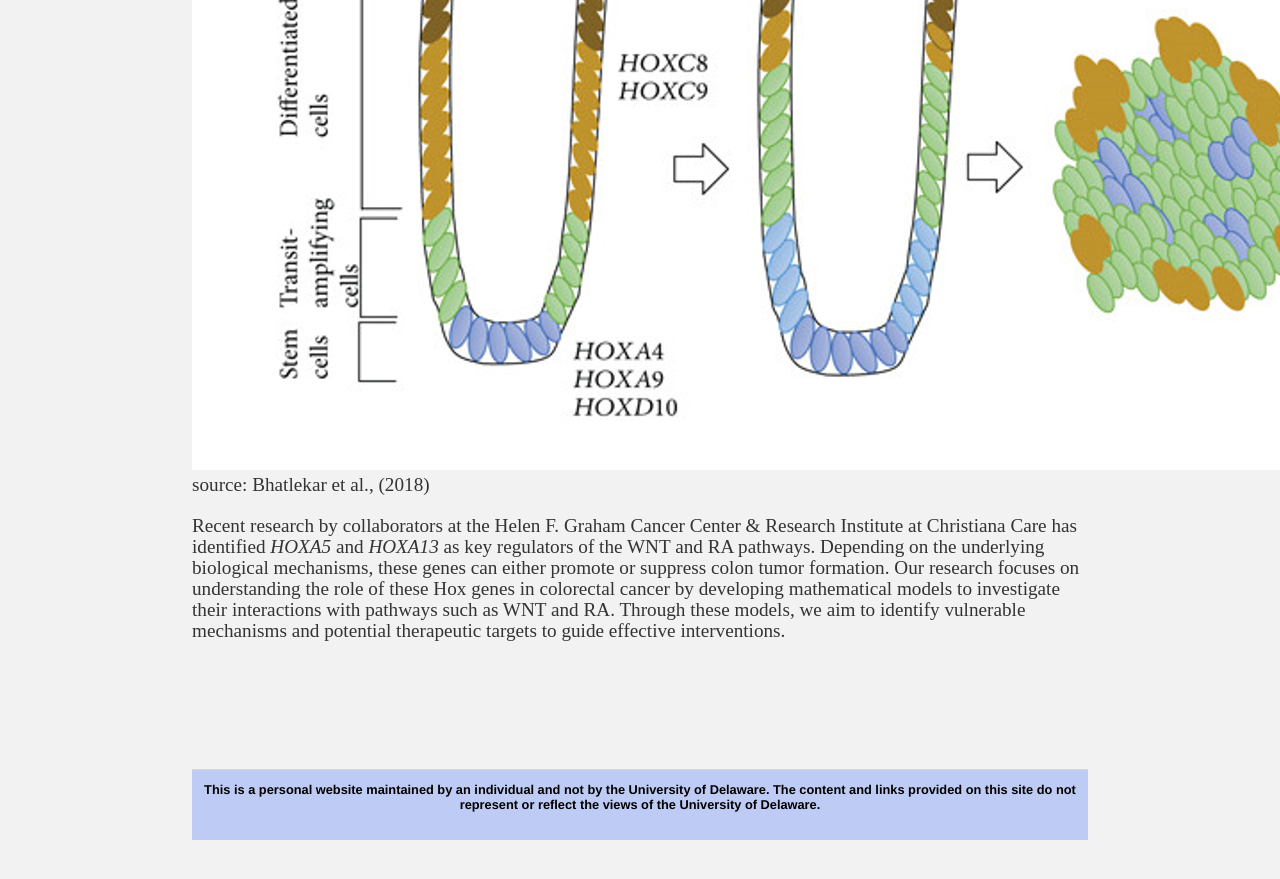
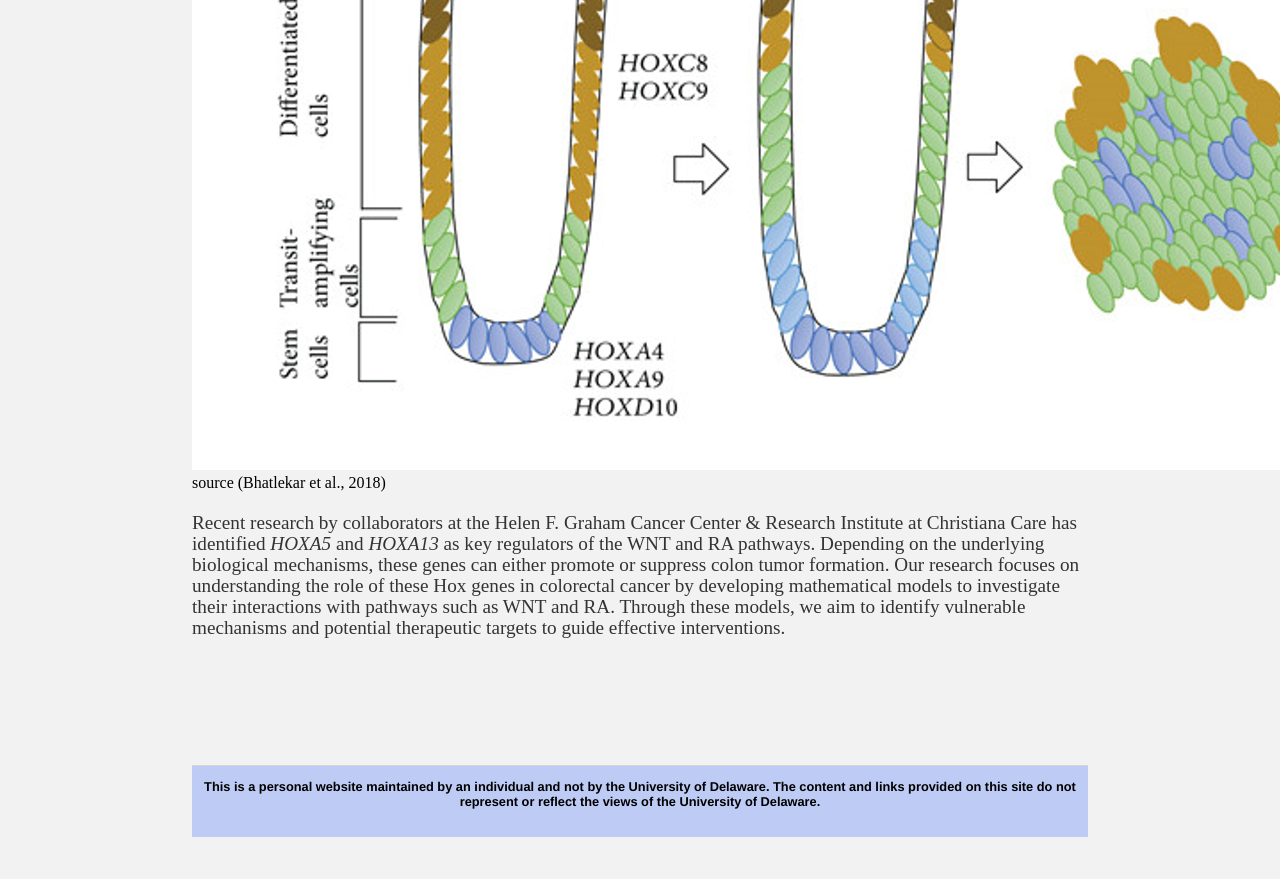
Before and after one commit to kataboh/kataboh.github.io, a Jekyll site: the page built from research.html, in a window 1280 px wide and 900 px high, scrolled down 729 px. Shown: the top 879 px of the window. Built offline with Jekyll 4.4.1, drawn with Linux system fonts in a browser that asks for light colours.

Commit message:
Update research.html

```diff
--- a/research.html
+++ b/research.html
@@ -20,8 +20,13 @@
 		<br>
 
 	<p><em>Hox</em> genes are critical transcription factors that play a central role in both embryonic development and tumorigenesis. In humans, <em>39 Hox genes</em> are grouped into four clusters—<em>HOXA</em>, <em>HOXB</em>, <em>HOXC</em>, and <em>HOXD</em>—located on chromosomes 7, 17, 12, and 2, respectively. <p>
-	<img src="images/hox_colon_cell.jpg" alt=img ><br>
-	source: Bhatlekar et al., (2018)
+	<div>
+		<div style="height: 300px, width: 350px">
+			<img src="images/hox_colon_cell.jpg" alt=img >
+		</div>
+		source (Bhatlekar et al., 2018)
+	</div>
+
 	<p>Recent research by collaborators at the Helen F. Graham Cancer Center & Research Institute at Christiana Care has identified <em>HOXA5</em> and <em>HOXA13</em> as key regulators of the WNT and RA pathways. Depending on the underlying biological mechanisms, these genes can either promote or suppress colon tumor formation.
 
      Our research focuses on understanding the role of these Hox genes in colorectal cancer by developing mathematical models to investigate their interactions with pathways such as WNT and RA. Through these models, we aim to identify vulnerable mechanisms and potential therapeutic targets to guide effective interventions.</p>
```
